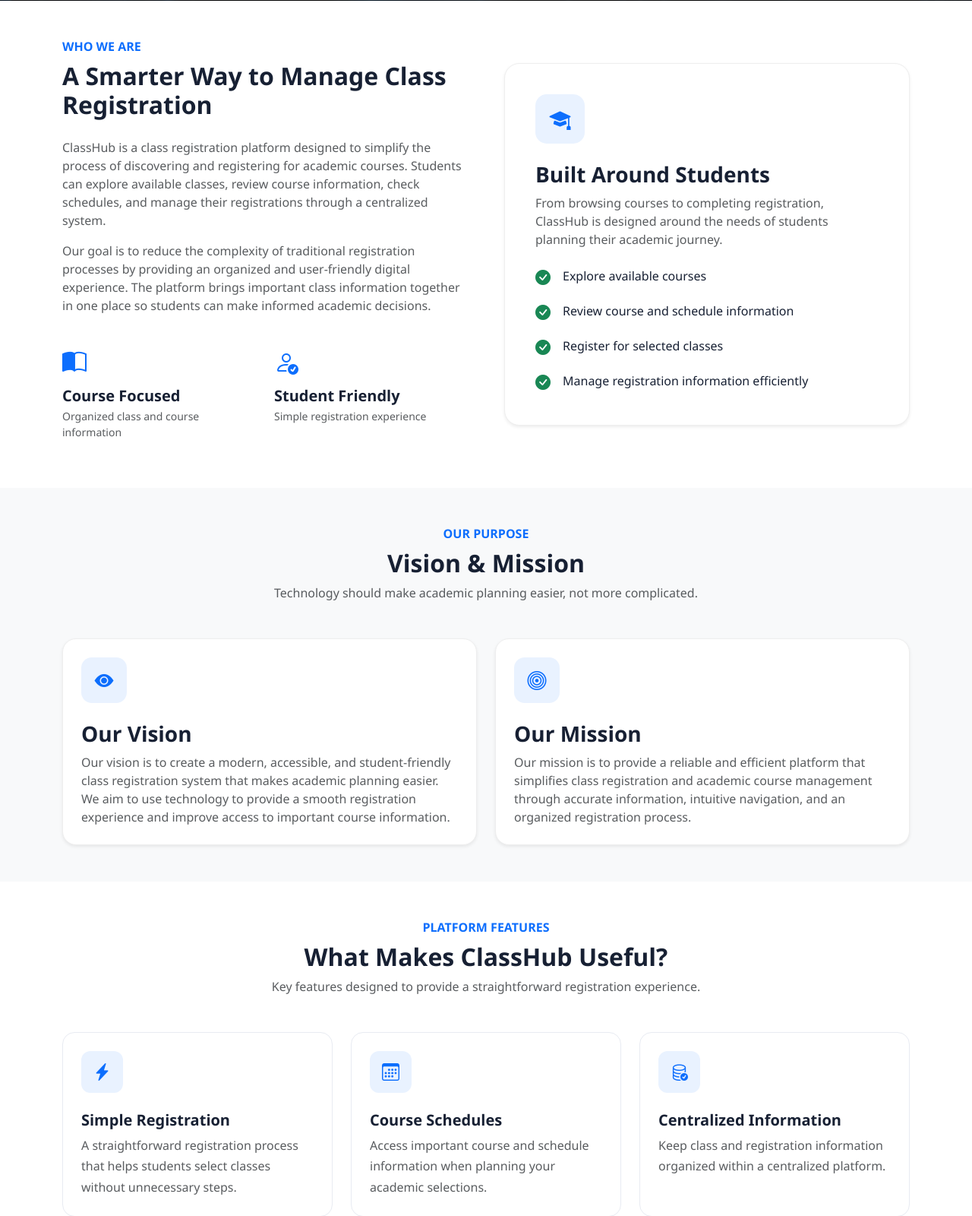
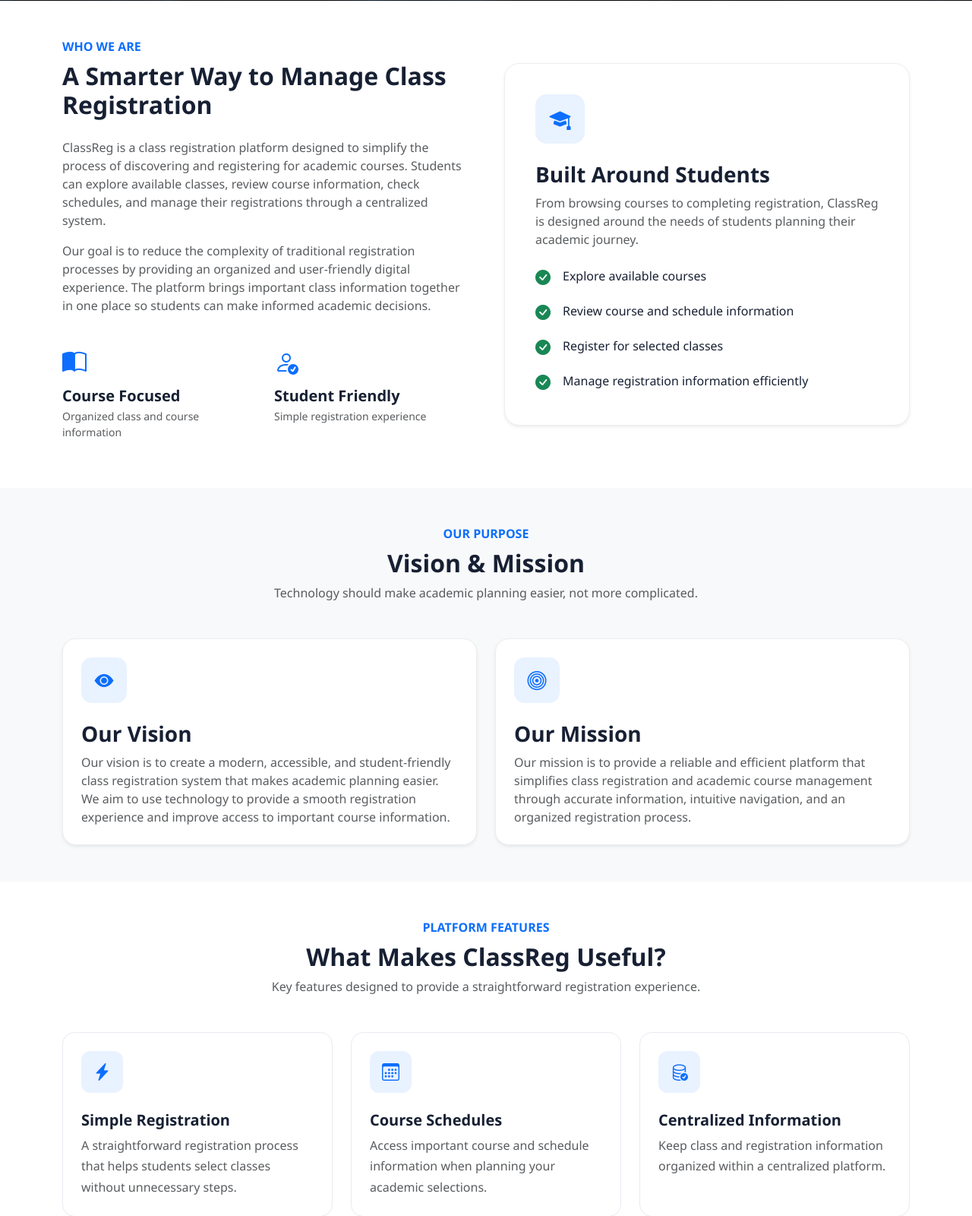
Before and after one commit to tejaM-SENG/ClassReg, a Django app: page /about/ in a window 1280 px wide. Shown: the part 717-2317 px from the top of the page at 76% size. Run offline with Django 5.2, Linux system fonts and the light colour scheme.

Commit message:
Revise about.html for ClassReg branding and content
Updated the content and structure of the about.html template to reflect changes in branding and messaging for ClassReg.

```diff
--- a/templates/classreg/about.html
+++ b/templates/classreg/about.html
@@ -149,7 +149,7 @@
             </h2>
 
             <p class="text-muted">
-                ClassHub is a class registration platform designed to simplify
+                ClassReg is a class registration platform designed to simplify
                 the process of discovering and registering for academic
                 courses. Students can explore available classes, review
                 course information, check schedules, and manage their
@@ -209,7 +209,7 @@
 
                 <p class="text-muted">
                     From browsing courses to completing registration,
-                    ClassHub is designed around the needs of students
+                    ClassReg is designed around the needs of students
                     planning their academic journey.
                 </p>
 
@@ -338,7 +338,7 @@
         </span>
 
         <h2 class="fw-bold mt-2">
-            What Makes ClassHub Useful?
+            What Makes ClassReg Useful?
         </h2>
 
         <p class="text-muted mx-auto section-description">
```
